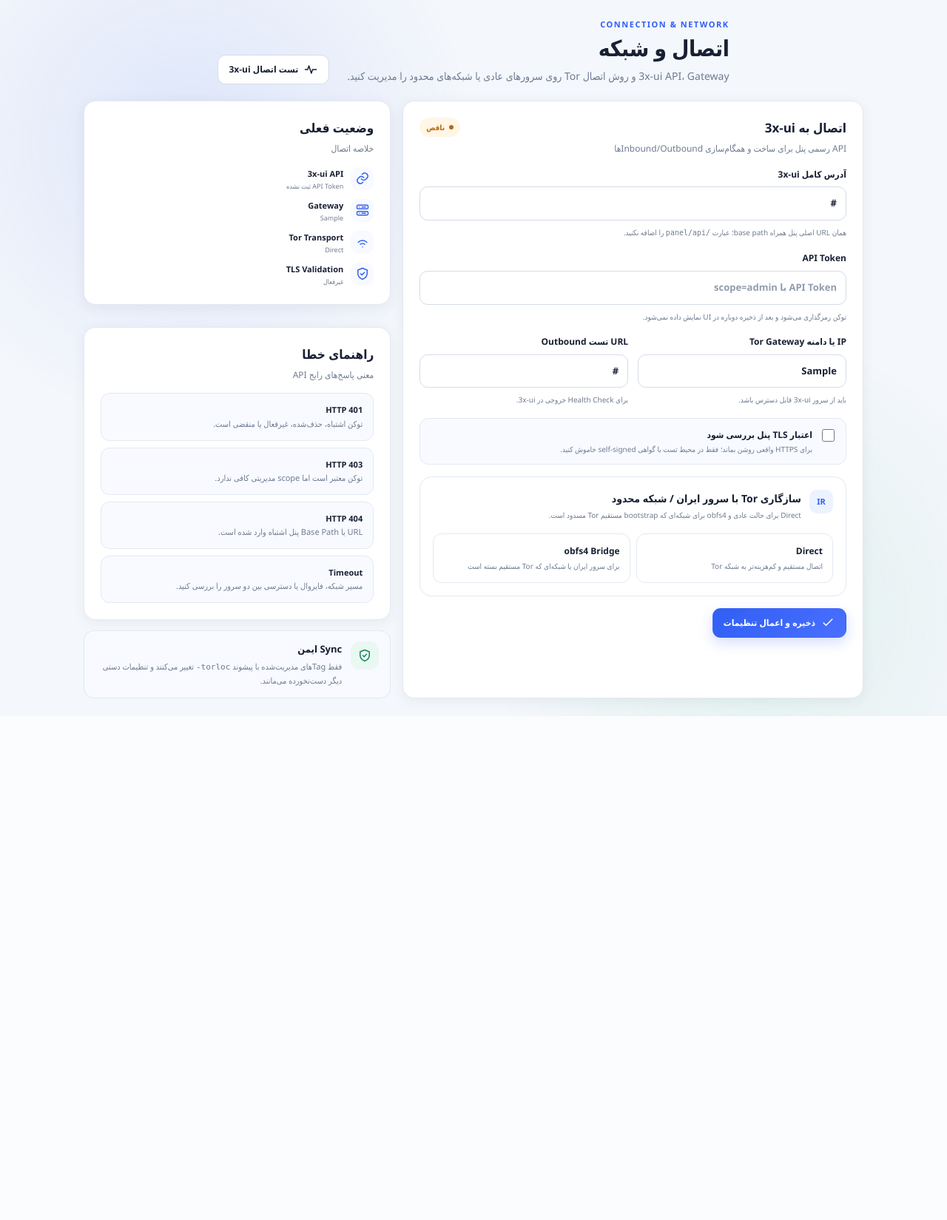
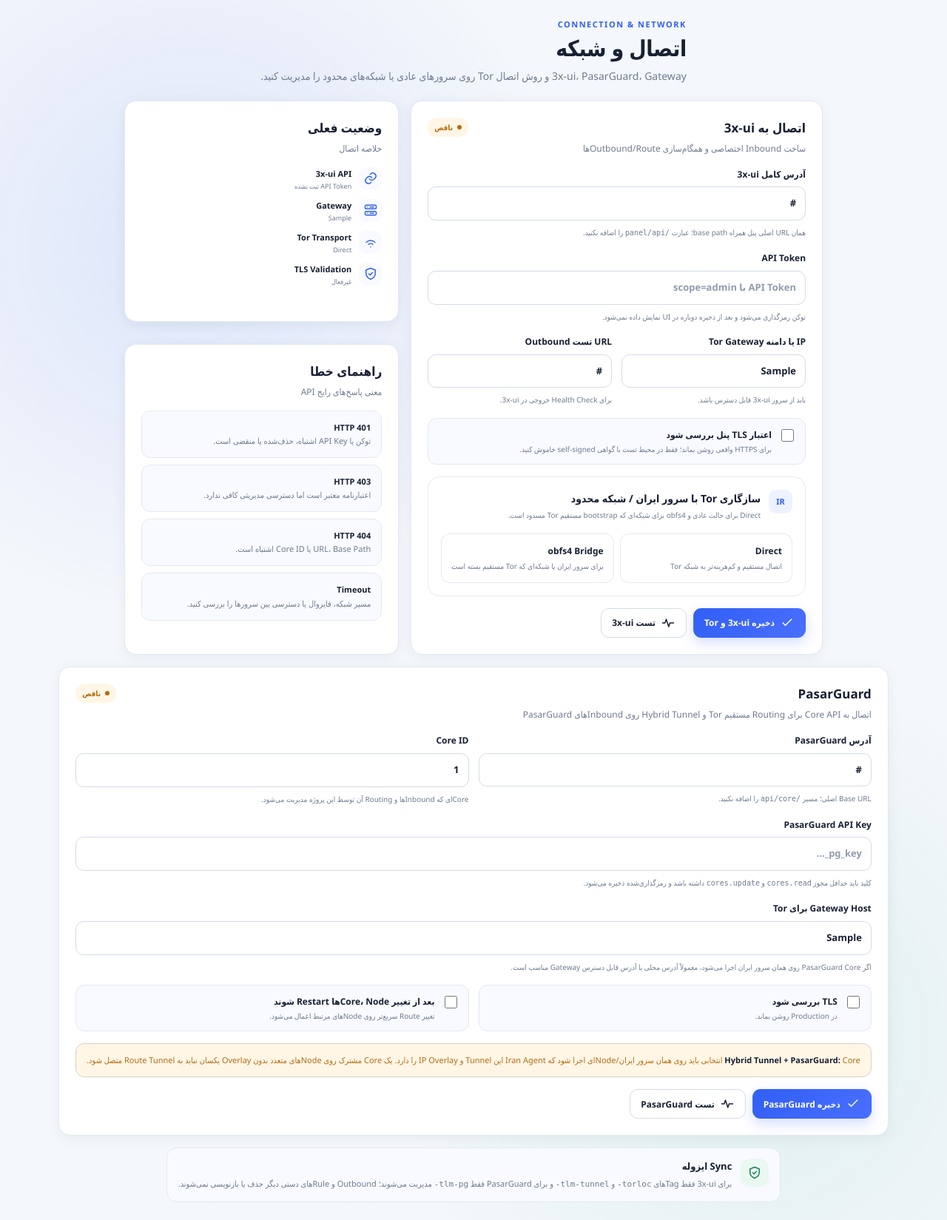
Before and after one commit to hazhanhasani/tor, a Flask app: template torpanel/templates/settings.html in a window 1280 px wide. Shown: the whole page at 74% size. Before the commit the page ends 968 px from the top, so only its background shows below. Run offline with Flask 3, Linux system fonts and the light colour scheme; the template is opened without the code that fills it: most values are stand-ins (such as "Sample title", 1, 10 or a date in 2020); parts of the project's set-up code (start-up, migrations or seed data) failed here and were passed over.

Commit message:
Add PasarGuard connection settings

```diff
--- a/torpanel/templates/settings.html
+++ b/torpanel/templates/settings.html
@@ -3,13 +3,12 @@
 {% block title %}اتصال و شبکه | Tor Location Manager{% endblock %}
 {% block content %}
 <section class="page-head">
-  <div><div class="eyebrow">CONNECTION & NETWORK</div><h1>اتصال و شبکه</h1><p>3x-ui API، Gateway و روش اتصال Tor روی سرورهای عادی یا شبکه‌های محدود را مدیریت کنید.</p></div>
-  <form method="post" action="{{ url_for('settings_test') }}"><input type="hidden" name="_csrf" value="{{ csrf_token() }}"><button class="button" type="submit">{{ icon('pulse') }} تست اتصال 3x-ui</button></form>
+  <div><div class="eyebrow">CONNECTION & NETWORK</div><h1>اتصال و شبکه</h1><p>3x-ui، PasarGuard، Gateway و روش اتصال Tor روی سرورهای عادی یا شبکه‌های محدود را مدیریت کنید.</p></div>
 </section>
 
 <div class="connection-grid">
   <section class="panel">
-    <div class="section-title"><div><h2>اتصال به 3x-ui</h2><p>API رسمی پنل برای ساخت و همگام‌سازی Inbound/Outboundها</p></div><span class="status {{ 'ok' if has_token and xui_base_url else 'warn' }}">{{ 'پیکربندی شده' if has_token and xui_base_url else 'ناقص' }}</span></div>
+    <div class="section-title"><div><h2>اتصال به 3x-ui</h2><p>ساخت Inbound اختصاصی و همگام‌سازی Outbound/Routeها</p></div><span class="status {{ 'ok' if has_token and xui_base_url else 'warn' }}">{{ 'پیکربندی شده' if has_token and xui_base_url else 'ناقص' }}</span></div>
     <form method="post" class="stack">
       <input type="hidden" name="_csrf" value="{{ csrf_token() }}">
       <label class="field"><span>آدرس کامل 3x-ui</span><input name="xui_base_url" value="{{ xui_base_url }}" placeholder="https://panel.example.com:2053/basepath" required><small>همان URL اصلی پنل همراه base path؛ عبارت <code>/panel/api</code> را اضافه نکنید.</small></label>
@@ -28,11 +27,14 @@
         </div>
         <div class="bridge-fields" data-bridge-fields data-hidden="{{ 'false' if tor_transport_mode == 'obfs4' else 'true' }}" style="margin-top:13px">
           <label class="field"><span>Bridgeهای obfs4</span><textarea name="tor_bridge_lines" rows="7" class="mono" placeholder="obfs4 IP:PORT FINGERPRINT cert=... iat-mode=0">{{ tor_bridge_lines }}</textarea><small>هر Bridge یک خط. تعداد فعلی: {{ bridge_count }}. مقدار <code>Bridge </code> ابتدای خط اختیاری است.</small></label>
-          <div class="callout warning" style="margin-top:10px"><strong>نکته:</strong> فعال‌کردن Bridge بدون Bridge معتبر باعث می‌شود Tor instanceها بالا نیایند. پروژه قبل از اعمال، ساختار خطوط را بررسی می‌کند.</div>
+          <div class="callout warning" style="margin-top:10px"><strong>نکته:</strong> فعال‌کردن Bridge بدون Bridge معتبر باعث می‌شود Tor instanceها بالا نیایند.</div>
         </div>
       </div>
 
-      <div class="actions"><button class="button primary" type="submit">{{ icon('check') }} ذخیره و اعمال تنظیمات</button></div>
+      <div class="actions">
+        <button class="button primary" type="submit">{{ icon('check') }} ذخیره 3x-ui و Tor</button>
+        <button class="button" type="submit" formaction="{{ url_for('settings_test') }}">{{ icon('pulse') }} تست 3x-ui</button>
+      </div>
     </form>
   </section>
 
@@ -50,14 +52,36 @@
     <section class="panel">
       <div class="section-title"><div><h2>راهنمای خطا</h2><p>معنی پاسخ‌های رایج API</p></div></div>
       <div class="quick-list">
-        <div class="callout"><strong>HTTP 401</strong><br>توکن اشتباه، حذف‌شده، غیرفعال یا منقضی است.</div>
-        <div class="callout"><strong>HTTP 403</strong><br>توکن معتبر است اما scope مدیریتی کافی ندارد.</div>
-        <div class="callout"><strong>HTTP 404</strong><br>URL یا Base Path پنل اشتباه وارد شده است.</div>
-        <div class="callout"><strong>Timeout</strong><br>مسیر شبکه، فایروال یا دسترسی بین دو سرور را بررسی کنید.</div>
+        <div class="callout"><strong>HTTP 401</strong><br>توکن یا API Key اشتباه، حذف‌شده یا منقضی است.</div>
+        <div class="callout"><strong>HTTP 403</strong><br>اعتبارنامه معتبر است اما دسترسی مدیریتی کافی ندارد.</div>
+        <div class="callout"><strong>HTTP 404</strong><br>URL، Base Path یا Core ID اشتباه است.</div>
+        <div class="callout"><strong>Timeout</strong><br>مسیر شبکه، فایروال یا دسترسی بین سرورها را بررسی کنید.</div>
       </div>
     </section>
-
-    <section class="status-banner success"><div class="status-icon">{{ icon('shield') }}</div><div><strong>Sync ایمن</strong><p>فقط Tagهای مدیریت‌شده با پیشوند <code>torloc-</code> تغییر می‌کنند و تنظیمات دستی دیگر دست‌نخورده می‌مانند.</p></div></section>
   </aside>
 </div>
+
+<section class="panel" style="margin-top:16px">
+  <div class="section-title"><div><h2>PasarGuard</h2><p>اتصال به Core API برای Routing مستقیم Tor و Hybrid Tunnel روی Inboundهای PasarGuard</p></div><span class="status {{ 'ok' if pasarguard_has_key and pasarguard_base_url and pasarguard_core_id else 'warn' }}">{{ 'پیکربندی شده' if pasarguard_has_key and pasarguard_base_url and pasarguard_core_id else 'ناقص' }}</span></div>
+  <form method="post" action="{{ url_for('settings_pasarguard') }}" class="stack">
+    <input type="hidden" name="_csrf" value="{{ csrf_token() }}">
+    <div class="two">
+      <label class="field"><span>آدرس PasarGuard</span><input name="pasarguard_base_url" value="{{ pasarguard_base_url }}" placeholder="https://panel.example.com" required><small>Base URL اصلی؛ مسیر <code>/api/core</code> را اضافه نکنید.</small></label>
+      <label class="field"><span>Core ID</span><input name="pasarguard_core_id" type="number" min="1" value="{{ pasarguard_core_id }}" placeholder="1" required><small>Coreای که Inboundها و Routing آن توسط این پروژه مدیریت می‌شود.</small></label>
+    </div>
+    <label class="field"><span>PasarGuard API Key</span><input name="pasarguard_api_key" type="password" autocomplete="new-password" placeholder="{{ 'API Key ذخیره شده — برای تغییر مقدار جدید وارد کنید' if pasarguard_has_key else 'pg_key_...' }}"><small>کلید باید حداقل مجوز <code>cores.read</code> و <code>cores.update</code> داشته باشد و رمزگذاری‌شده ذخیره می‌شود.</small></label>
+    <label class="field"><span>Gateway Host برای Tor</span><input name="pasarguard_gateway_host" value="{{ pasarguard_gateway_host }}" placeholder="127.0.0.1 یا IP سرور Gateway"><small>اگر PasarGuard Core روی همان سرور ایران اجرا می‌شود، معمولاً آدرس محلی یا آدرس قابل دسترس Gateway مناسب است.</small></label>
+    <div class="two">
+      <label class="check check-card"><input type="checkbox" name="pasarguard_verify_tls" {% if pasarguard_verify_tls %}checked{% endif %}><span><b>TLS بررسی شود</b><small>در Production روشن بماند.</small></span></label>
+      <label class="check check-card"><input type="checkbox" name="pasarguard_restart_nodes" {% if pasarguard_restart_nodes %}checked{% endif %}><span><b>بعد از تغییر Core، Nodeها Restart شوند</b><small>تغییر Route سریع‌تر روی Nodeهای مرتبط اعمال می‌شود.</small></span></label>
+    </div>
+    <div class="callout warning"><strong>Hybrid Tunnel + PasarGuard:</strong> Core انتخابی باید روی همان سرور ایران/Nodeای اجرا شود که Iran Agent این Tunnel و IP Overlay را دارد. یک Core مشترک روی Nodeهای متعدد بدون Overlay یکسان نباید به Route Tunnel متصل شود.</div>
+    <div class="actions">
+      <button class="button primary" type="submit">{{ icon('check') }} ذخیره PasarGuard</button>
+      <button class="button" type="submit" formaction="{{ url_for('settings_pasarguard_test') }}">{{ icon('pulse') }} تست PasarGuard</button>
+    </div>
+  </form>
+</section>
+
+<section class="status-banner success" style="margin-top:16px"><div class="status-icon">{{ icon('shield') }}</div><div><strong>Sync ایزوله</strong><p>برای 3x-ui فقط Tagهای <code>torloc-</code> و <code>tlm-tunnel-</code> و برای PasarGuard فقط <code>tlm-pg-</code> مدیریت می‌شوند؛ Outbound و Ruleهای دستی دیگر حذف یا بازنویسی نمی‌شوند.</p></div></section>
 {% endblock %}
```
